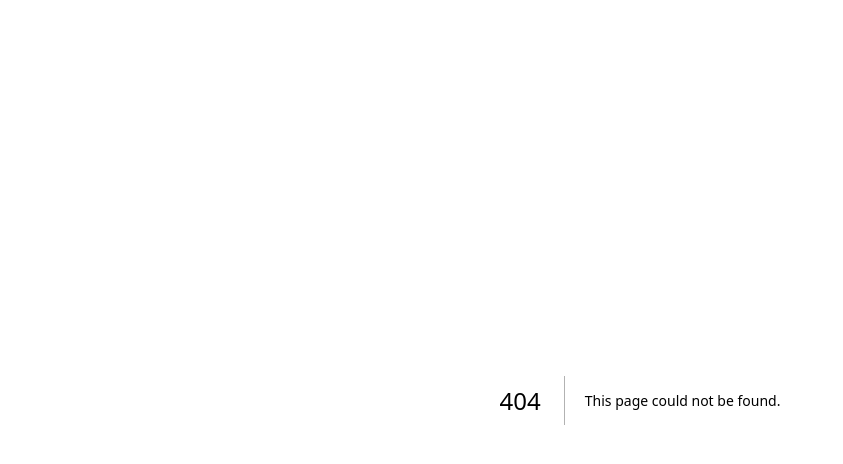
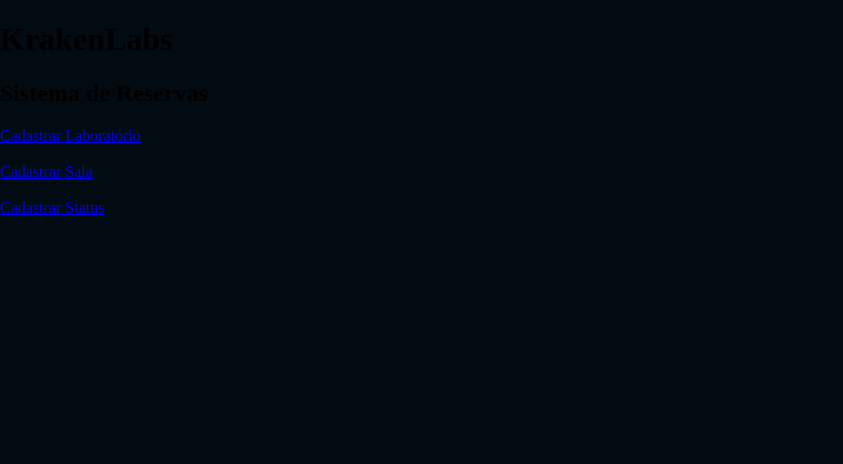
Before and after one commit to Pedro-FelixS/KrakenLabs, a Next.js app in the folder client/: page /paginaPrincipal in a window 1280 px wide. Before the commit this address had no page. Shown: the top 464 px of the page, without its empty margins (0-843 px from the left). Built offline with nearby package versions, Linux system fonts and the light colour scheme; a web font is replaced by a local one.

Commit message:
Página Principal Criada!

```diff
--- /dev/null
+++ b/client/src/app/paginaPrincipal/page.js
@@ -0,0 +1,31 @@
+'use client';
+
+import Link from 'next/link';
+
+export default function PaginaPrincipal() {
+    return (
+        <main>
+            <h1>KrakenLabs</h1>
+
+            <h2>Sistema de Reservas</h2>
+
+            <Link href="/laboratorios">
+                Cadastrar Laboratório
+            </Link>
+
+            <br />
+            <br />
+
+            <Link href="/salas">
+                Cadastrar Sala
+            </Link>
+
+            <br />
+            <br />
+
+            <Link href="/status">
+                Cadastrar Status
+            </Link>
+        </main>
+    );
+}
```
Also changed, not shown: client/src/app/login/page.js (+17 -1 lines), client/src/paginaPrincipal.js/page.js (deleted).
